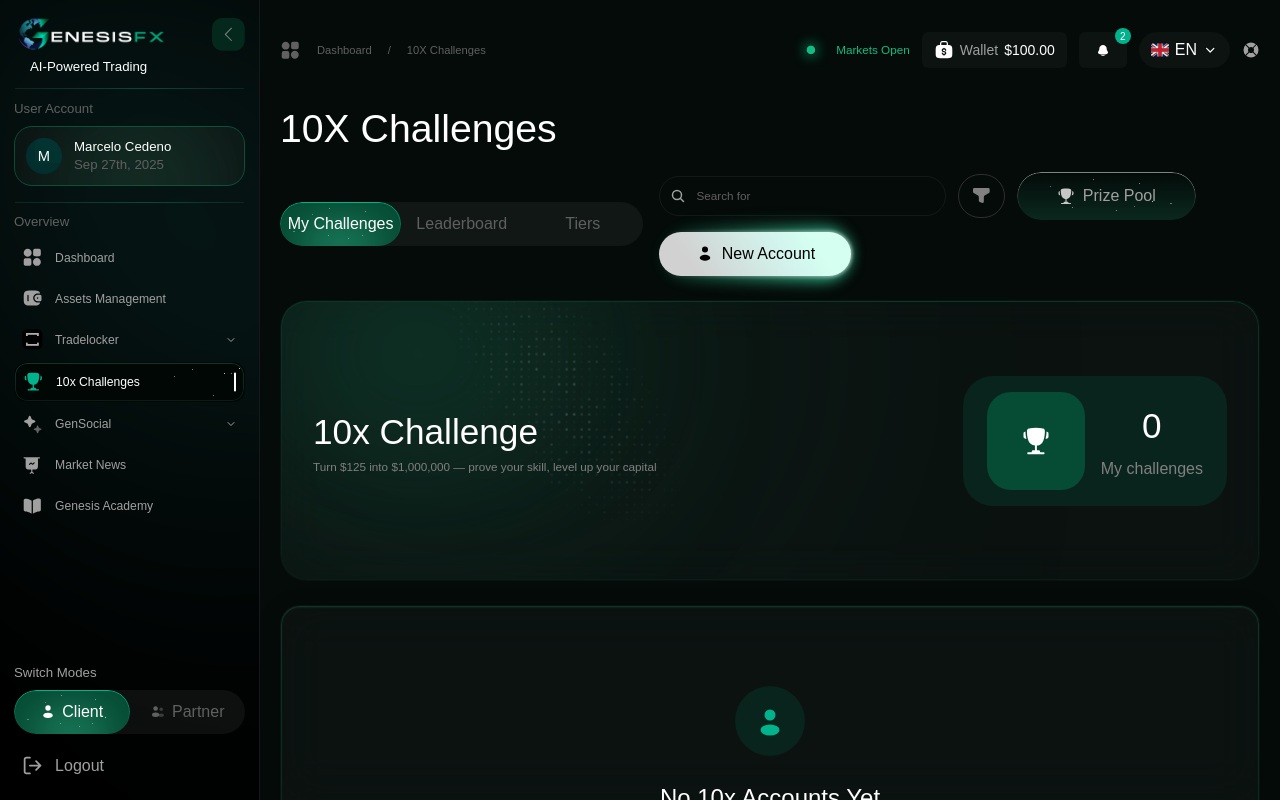
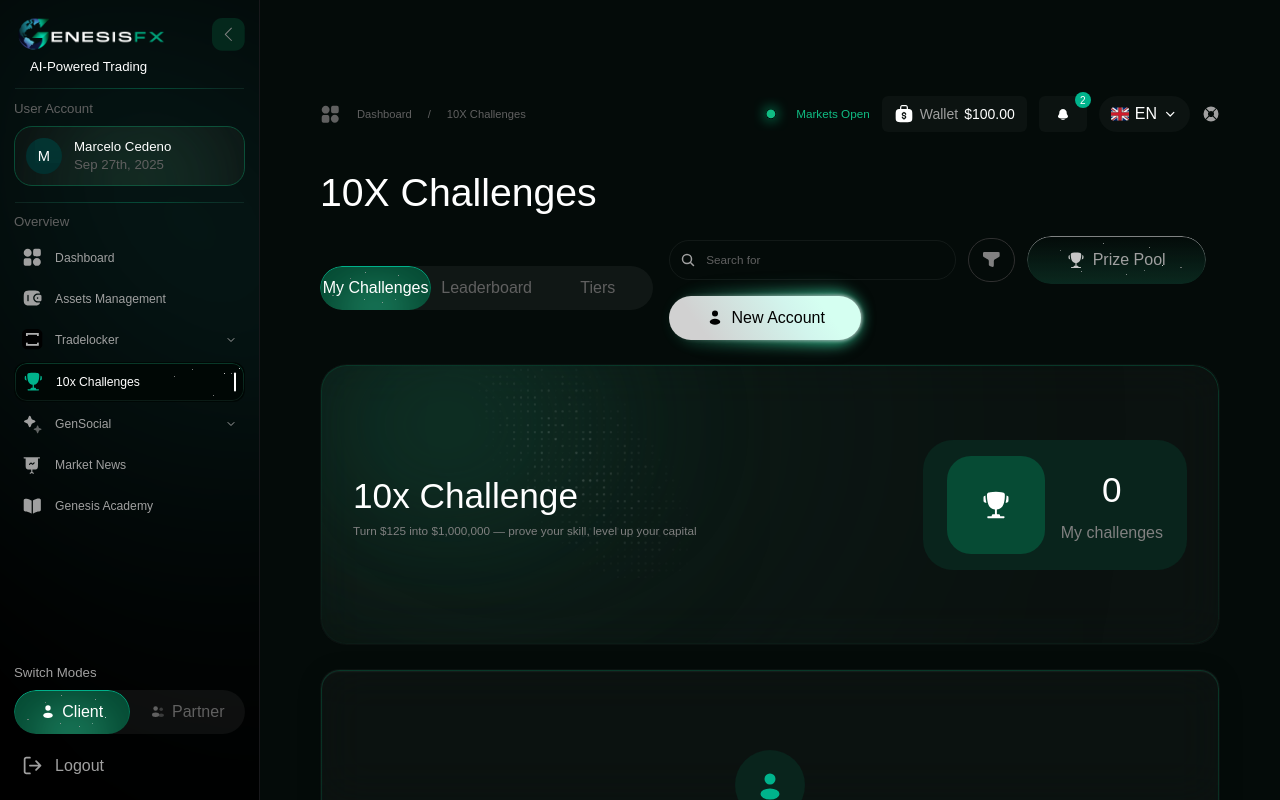
Before and after one commit to Mdx2025/GenesisFxDashboardMDX, a React (Vite) app: page /challenges in a window 1280 px wide. Built offline with nearby package versions, Linux system fonts and the light colour scheme; a web font is replaced by a local one.

Commit message:
Update challenges page padding to px-15 py-20

```diff
--- a/src/pages/ChallengesPage.tsx
+++ b/src/pages/ChallengesPage.tsx
@@ -412,7 +412,7 @@
   const [prizePoolOpen, setPrizePoolOpen] = useState(false)
 
   return (
-    <div className="relative px-4 xl:px-5 2xl:px-7 3xl:px-10 4xl:px-14 py-4 4xl:py-6">
+    <div className="relative px-15 py-20">
       <TopBar
         onMenuClick={() => setSidebarOpen(prev => !prev)}
         menuOpen={sidebarOpen}
```
